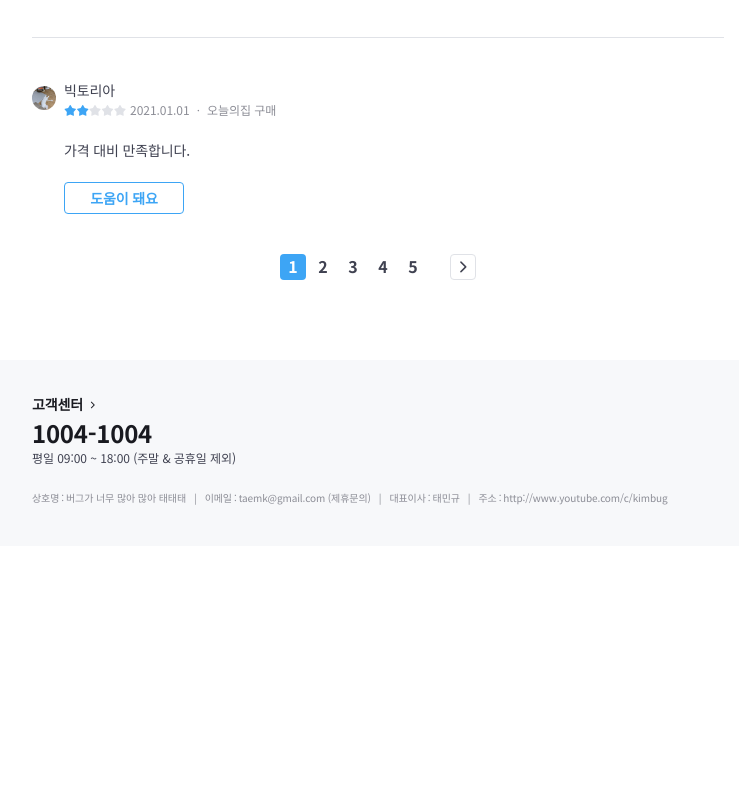
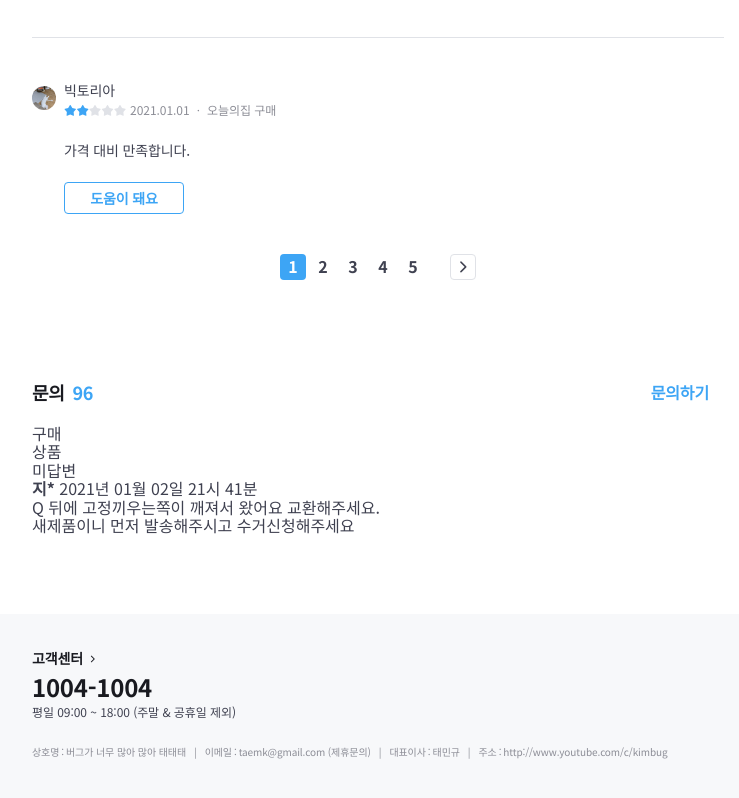
Before and after one commit to alsrb0504/sass_tomorrow_house, a website: page index.html in a window 1280 px wide. Shown: the part 10556-11354 px from the top of the page, without its empty margins (48-787 px from the left). Before the commit the page ends 11102 px from the top, so only its background shows below. Drawn offline with nearby package versions, Linux system fonts and the light colour scheme; files that its build step writes are made by us from their sources; files whose address does not match are found by name.

Commit message:
🚧 Mark up product-inquiry section and its card

```diff
--- a/index.html
+++ b/index.html
@@ -1003,6 +1003,57 @@
               </div>
             </section>
             <div class="product-section-divider sm-only" aria-hidden></div> -->
+
+            <section
+              class="product-section product-inquiry"
+              role="tabpanel"
+              id="product-inquiry"
+            >
+              <header class="product-section-header">
+                <h1 class="title">문의</h1>
+                <strong class="badge" aria-label="96개">96</strong>
+                <a class="text-button" href="/">문의하기</a>
+              </header>
+
+              <div class="product-section-content">
+                <ol class="inquiry-list">
+                  <li class="inquiry-item">
+                    <article class="inquiry-card">
+                      <header class="inquiry-card-header">
+                        <h3 class="visually-hidden">지* 님이 남기신 문의</h3>
+
+                        <dl class="detail">
+                          <dt class="visually-hidden">구매 여부</dt>
+                          <dd>구매</dd>
+                          <dt class="visually-hidden">문의 유형</dt>
+                          <dd>상품</dd>
+                          <dt class="visually-hidden">답변 여부</dt>
+                          <dd>미답변</dd>
+                        </dl>
+                        <div class="misc">
+                          <strong>지*</strong>
+                          <time datetime="2021-01-02 21:41">2021년 01월 02일 21시 41분</time>
+                        </div>
+                      </header>
+
+                      <div class="inquiry-card-body">
+                        <div class="question-content">
+                          <span aria-label="문의 내용">Q</span>
+                            뒤에 고정끼우는쪽이 깨져서 왔어요
+                            교환해주세요. <br/>
+                            새제품이니 먼저 발송해주시고
+                            수거신청해주세요</p>
+                        </div>
+                      </div>
+
+                    </article>
+                  </li>
+                </ol>
+              </div>
+
+            </section>
+            <div class="product-section-divider sm-only" aria-hidden></div>
+
           </div>
         </div>
       </div>
```
